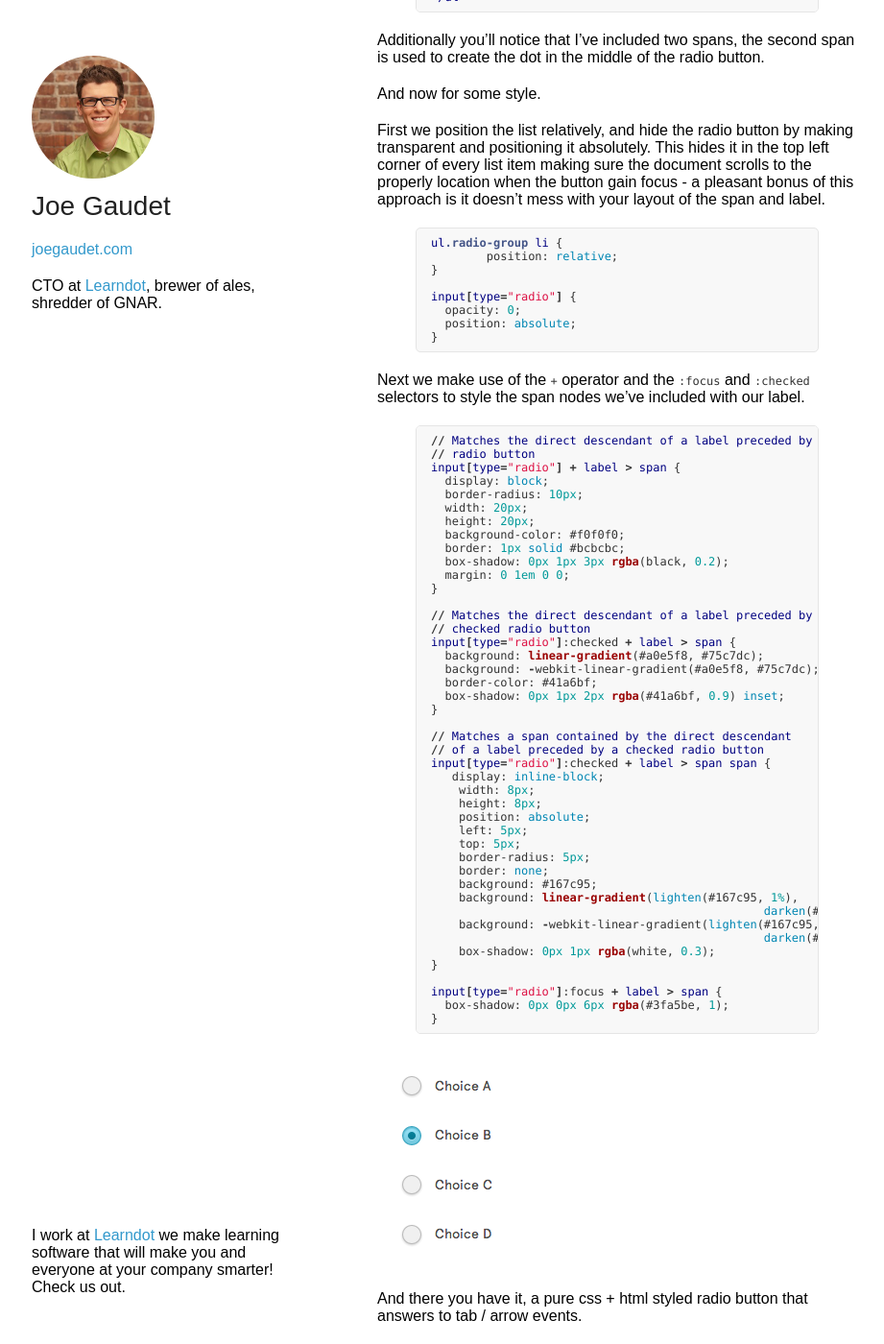
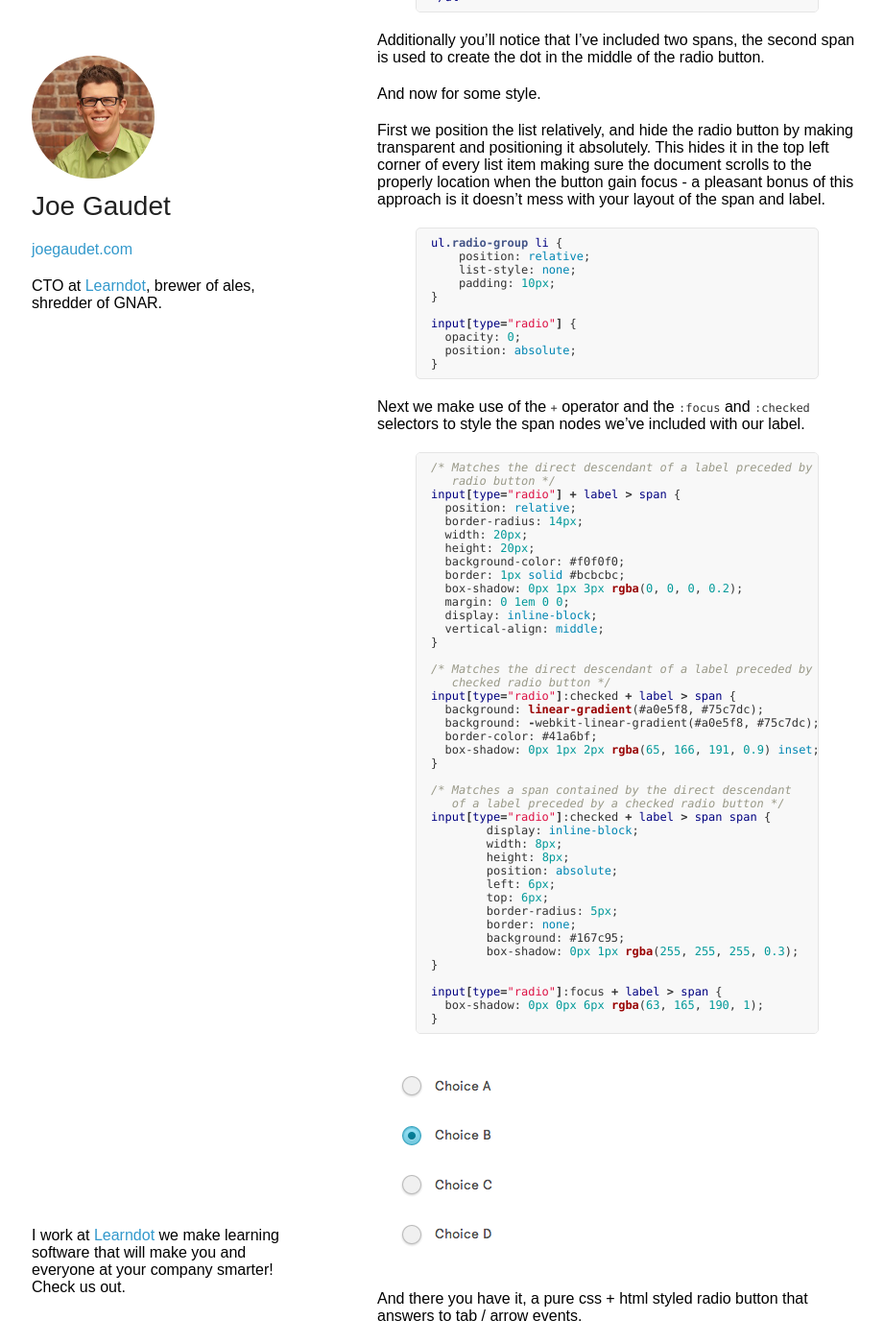
Before and after one commit to joegaudet/joegaudet.github.io, a Jekyll site: the page built from _posts/2013-07-24-styling-radio-buttons.markdown, in a window 1280 px wide and 1400 px high, scrolled down 776 px. Shown: the whole window at 96% size, without its empty margins (177-1098 px from the left). Built offline with Jekyll 4.4.1, drawn with Linux system fonts in a browser that asks for light colours; some web fonts are replaced; Markdown is read by kramdown in place of the engine named in the settings; comment, search, counter and statistics services are not loaded; a style sheet for code colours, icons or effects is not loaded; some of the changed text lies outside the part shown.

Commit message:
included proper css

```diff
--- a/_posts/2013-07-24-styling-radio-buttons.markdown
+++ b/_posts/2013-07-24-styling-radio-buttons.markdown
@@ -14,32 +14,32 @@
 
 <ul class="radio-group">
 	<li>
-			<input id="choice-a" type="radio" />
-			<label for='choice-a'>
-				<span></span><span></span>
-				Choice A
-			</label>
+		<input id="choice-a" type="radio" name="g" />
+		<label for='choice-a'>
+			<span><span></span></span>
+			Choice A
+		</label>
 	</li>
 	<li>
-			<input id="choice-b" type="radio" />
-			<label for='choice-b'>
-				<span><span></span></span>
-				Choice B
-			</label>
+		<input id="choice-b" type="radio" name="g" />
+		<label for='choice-b'>
+			<span><span></span></span>
+			Choice B
+		</label>
 	</li>
 	<li>
-			<input id="choice-c" type="radio" />
-			<label for='choice-c'>
-				<span><span></span></span>
-				Choice C
-			</label>
+		<input id="choice-c" type="radio" name="g" />
+		<label for='choice-c'>
+			<span><span></span></span>
+			Choice C
+		</label>
 	</li>
 	<li>
-			<input id="choice-d" type="radio" />
-			<label for='choice-d'>
-				<span></span><span></span>
-				Choice D
-			</label>
+		<input id="choice-d" type="radio" name="g" />
+		<label for='choice-d'>
+			<span><span></span></span>
+			Choice D
+		</label>
 	</li>
 </ul>
 
@@ -54,7 +54,9 @@
 {% highlight css %}
 
 ul.radio-group li {
-	position: relative;
+    position: relative;
+    list-style: none;
+    padding: 10px;
 }
 
 input[type="radio"] {
@@ -67,49 +69,47 @@
 Next we make use of the `+` operator and the `:focus` and `:checked` selectors to style the span nodes we've included with our label.
 
 {% highlight css %}
-// Matches the direct descendant of a label preceded by a
-// radio button
+/* Matches the direct descendant of a label preceded by a
+   radio button */
 input[type="radio"] + label > span {
-  display: block;
-  border-radius: 10px;
+  position: relative;
+  border-radius: 14px;
   width: 20px;
   height: 20px;
   background-color: #f0f0f0;
   border: 1px solid #bcbcbc;
-  box-shadow: 0px 1px 3px rgba(black, 0.2);
+  box-shadow: 0px 1px 3px rgba(0, 0, 0, 0.2);
   margin: 0 1em 0 0;
+  display: inline-block;
+  vertical-align: middle;
 }
 
-// Matches the direct descendant of a label preceded by a
-// checked radio button
+/* Matches the direct descendant of a label preceded by a
+   checked radio button */
 input[type="radio"]:checked + label > span {
   background: linear-gradient(#a0e5f8, #75c7dc);
   background: -webkit-linear-gradient(#a0e5f8, #75c7dc);
   border-color: #41a6bf;
-  box-shadow: 0px 1px 2px rgba(#41a6bf, 0.9) inset;
+  box-shadow: 0px 1px 2px rgba(65, 166, 191, 0.9) inset;
 }
 
-// Matches a span contained by the direct descendant
-// of a label preceded by a checked radio button
+/* Matches a span contained by the direct descendant
+   of a label preceded by a checked radio button */
 input[type="radio"]:checked + label > span span {
-   display: inline-block;
-    width: 8px;
-    height: 8px;
-    position: absolute;
-    left: 5px;
-    top: 5px;
-    border-radius: 5px;
-    border: none;
-    background: #167c95;
-    background: linear-gradient(lighten(#167c95, 1%),
-    						darken(#167c95, 1%));
-    background: -webkit-linear-gradient(lighten(#167c95, 1%),
-    						darken(#167c95, 1%));
-    box-shadow: 0px 1px rgba(white, 0.3);
+	display: inline-block;
+	width: 8px;
+	height: 8px;
+	position: absolute;
+	left: 6px;
+	top: 6px;
+	border-radius: 5px;
+	border: none;
+	background: #167c95;
+	box-shadow: 0px 1px rgba(255, 255, 255, 0.3);
 }
 
 input[type="radio"]:focus + label > span {
-  box-shadow: 0px 0px 6px rgba(#3fa5be, 1);
+  box-shadow: 0px 0px 6px rgba(63, 165, 190, 1);
 }
 
 {% endhighlight %}
```
